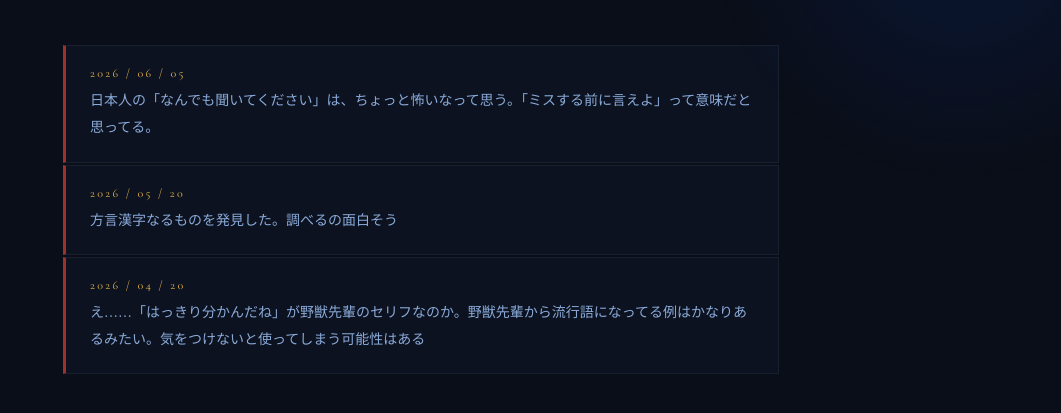
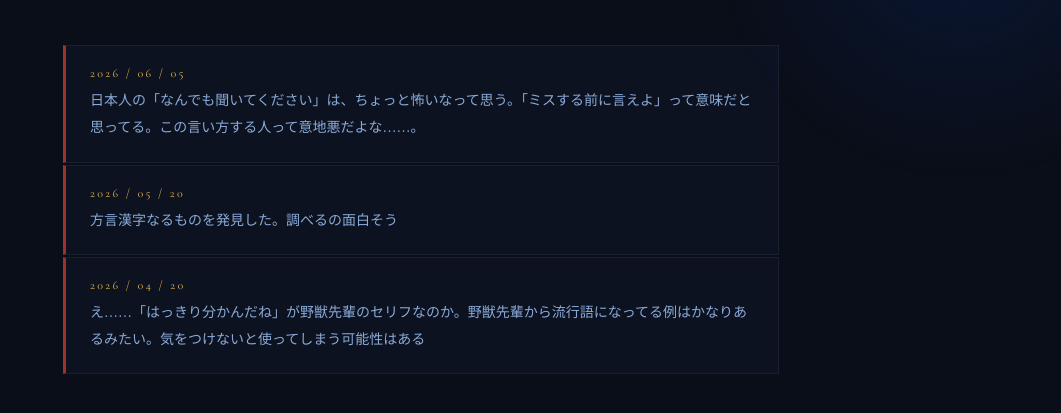
Before and after one commit to Azaleacreativeroom888/fan-japanese, a plain HTML site: page blog.html in a window 1280 px wide. Shown: the part 219-632 px from the top of the page, without its empty margins (219-1280 px from the left). Drawn offline with nearby package versions, Linux system fonts and the light colour scheme.

Commit message:
Update blog.html

```diff
--- a/blog.html
+++ b/blog.html
@@ -217,7 +217,7 @@
 
    <div class="entry">
       <div class="entry-date">2026 / 06 / 05</div>
-      <p class="entry-text">日本人の「なんでも聞いてください」は、ちょっと怖いなって思う。「ミスする前に言えよ」って意味だと思ってる。</p>
+      <p class="entry-text">日本人の「なんでも聞いてください」は、ちょっと怖いなって思う。「ミスする前に言えよ」って意味だと思ってる。この言い方する人って意地悪だよな……。</p>
     </div>
 
     <div class="entry">
```
